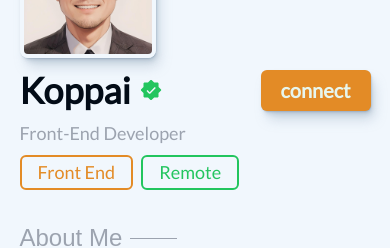
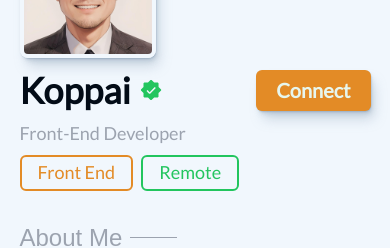
Before and after one commit to K0ppai/Koppai_Portfolio, a React (Vite) app: page / in a window 390 px wide. Shown: the part 179-427 px from the top of the page. Built offline with nearby package versions, Linux system fonts and the light colour scheme; a web font is replaced by a local one.

Commit message:
Add animation for about sec

```diff
--- a/src/components/AboutMe/AboutMe.jsx
+++ b/src/components/AboutMe/AboutMe.jsx
@@ -6,6 +6,7 @@ import { useState } from 'react';
 import Connect from './Connect';
 import ReactModal from 'react-modal';
 import { VscVerifiedFilled } from 'react-icons/vsc';
+import { motion } from 'framer-motion';
 
 const AboutMe = ({ darkMode }) => {
   const [hoveredTech, setHoveredTech] = useState(null);
@@ -37,20 +38,38 @@ const AboutMe = ({ darkMode }) => {
       >
         <Connect closeModal={closeModal} isModalOpen={isModalOpen} />
       </ReactModal>
-      <div className="h-[20vh] w-screen bg-primary_dark md:h-[20vh]" />
-      <div className="relative -top-[17.5vmin] px-[5vmin] md:-top-[5vmax] md:px-[10vmax]">
+      <motion.div
+        className="h-[20vh] w-screen bg-primary_dark md:h-[20vh]"
+        initial={{ y: '-100vh', opacity: 0 }}
+        animate={{ y: 0, opacity: 1 }}
+        transition={{ duration: 1, delay: 0.5 }}
+      />
+      <motion.div
+        className="relative -top-[17.5vmin] px-[5vmin] md:-top-[5vmax] md:px-[10vmax]"
+        initial={{ opacity: 0 }}
+        animate={{ opacity: 1 }}
+        transition={{ duration: 1 }}
+      >
         {/* Profile Image */}
         <figure className="relative flex w-[35vmin] flex-col">
-          <img
+          <motion.img
             src={profile}
             alt="Profile"
             className={`${
               darkMode ? 'shadow-drop-dark' : 'shadow-drop-light'
             } box-border w-[35vmin] rounded-lg border-4 border-bg_light dark:border-bg_dark md:w-[10vmax]`}
+            initial={{ x: '-100vw' }}
+            animate={{ x: 0 }}
+            transition={{ duration: 0.5 }}
           />
         </figure>
         <div className="mt-3 flex items-center justify-between">
-          <div className="flex items-center">
+          <motion.div
+            className="flex items-center"
+            initial={{ x: '-100vw' }}
+            animate={{ x: 0 }}
+            transition={{ duration: 0.7 }}
+          >
             {/* <svg className="h-[4vmax] w-[27vmin]">
               <text
                 x="50%"
@@ -66,29 +85,54 @@ const AboutMe = ({ darkMode }) => {
             <span className="text-4xl font-extrabold">Koppai</span>
             {/* <div className="ml-2 h-3 w-3 rounded-[50%] bg-green-400" /> */}
             <VscVerifiedFilled className="ml-2 text-2xl text-green-500" />
-          </div>
-          <button
+          </motion.div>
+          <motion.button
             className={`${
               darkMode ? 'shadow-drop-dark' : 'shadow-drop-light'
             } flex items-center justify-center rounded-md bg-primary_dark px-4 py-[0.4rem] text-xl font-semibold text-secondary_pale_light transition duration-150 dark:text-text_light`}
             onClick={openModal}
+            whileHover={{ scale: 1.05 }}
+            initial={{ x: '50vw', opacity: 0 }}
+            animate={{ x: 0 , opacity : 1}}
+            transition={{ duration: 1,delay: 1}}
           >
-            <span className="px-1">connect</span>
-          </button>
+            <span className="px-1">Connect</span>
+          </motion.button>
         </div>
-        <p className="mt-2 text-gray-400">Front-End Developer</p>
+        <motion.p
+          className="mt-2 text-gray-400"
+          initial={{ x: '-100vw' }}
+          animate={{ x: 0 }}
+          transition={{ duration: 1 }}
+        >
+          Front-End Developer
+        </motion.p>
         {/* <span className="my-1 text-gray-400">psthu.koppai@gmail.com</span> */}
         {/* Keywords */}
         <div className="mt-2 flex">
-          <span className="mr-2 rounded-md border-2 border-primary_dark px-4 py-[0.1rem] text-primary_dark dark:border-orange-400 dark:text-orange-400">
+          <motion.span
+            className="mr-2 rounded-md border-2 border-primary_dark px-4 py-[0.1rem] text-primary_dark dark:border-orange-400 dark:text-orange-400"
+            initial={{ y: '100vh' }}
+            animate={{ y: 0 }}
+            transition={{ duration: 0.5, delay: 0.7 }}
+          >
             Front End
-          </span>
-          <span className="mr-2 rounded-md border-2 border-green-500 px-4 py-[0.1rem] text-green-500 dark:border-green-400 dark:text-green-400">
+          </motion.span>
+          <motion.span
+            className="mr-2 rounded-md border-2 border-green-500 px-4 py-[0.1rem] text-green-500 dark:border-green-400 dark:text-green-400"
+            initial={{ y: '100vh' }}
+            animate={{ y: 0 }}
+            transition={{ duration: 0.7, delay: 0.7 }}
+          >
             Remote
-          </span>
+          </motion.span>
         </div>
         {/* About Me */}
-        <article>
+        <motion.article
+          initial={{ y: '100vh' }}
+          animate={{ y: 0 }}
+          transition={{ duration: 0.5, delay: 1.5 }}
+        >
           <div className="flex items-center py-8">
             <h1 className="text-2xl text-gray-400">About Me</h1>
             <div className="ml-2 h-[1px] w-[12vmin] bg-gray-400 md:w-[48px]" />
@@ -106,8 +150,8 @@ const AboutMe = ({ darkMode }) => {
             development school located in the US that uses pair programming and project building to
             teach development.
           </p>
-        </article>
-      </div>
+        </motion.article>
+      </motion.div>
       <div className="px-[5vmin] pt-10 md:px-[10vmax]">
         <div className="flex items-center py-8">
           <h1 className="text-2xl text-gray-400">My Skills</h1>
--- a/src/components/NavBar/NavBarDesktop.jsx
+++ b/src/components/NavBar/NavBarDesktop.jsx
@@ -13,6 +13,7 @@ import { AiFillHome, AiOutlineHome } from 'react-icons/ai';
 import PropTypes from 'prop-types';
 import { useState, useEffect } from 'react';
 import { MdOutlineKeyboardArrowLeft } from 'react-icons/md';
+import { motion } from 'framer-motion';
 
 const NavBarDesktop = ({ darkMode, toggleDarkMode }) => {
   const [activeSection, setActiveSection] = useState('about-me');
@@ -60,7 +61,7 @@ const NavBarDesktop = ({ darkMode, toggleDarkMode }) => {
   }, [sections]);
 
   return (
-    <nav
+    <motion.nav
       className={`${
         isNavExpanded ? 'w-[120px]' : 'w-[45px]'
       } fixed right-0 top-1/2 z-[50] hidden -translate-y-1/2 transform rounded-xl text-text_light transition-all duration-500 ease-in-out dark:text-text_dark lg:block`}
@@ -210,7 +211,7 @@ const NavBarDesktop = ({ darkMode, toggleDarkMode }) => {
           </div>
         </NavLink>
       </ul>
-    </nav>
+    </motion.nav>
   );
 };
 
--- a/src/components/NavBar/NavBarMobile.jsx
+++ b/src/components/NavBar/NavBarMobile.jsx
@@ -11,6 +11,7 @@ import { ImSun } from 'react-icons/im';
 import { AiFillHome, AiOutlineHome } from 'react-icons/ai';
 import PropTypes from 'prop-types';
 import { useState, useEffect } from 'react';
+import { motion } from 'framer-motion';
 
 const NavBarMobile = ({ darkMode, toggleDarkMode }) => {
   const [activeSection, setActiveSection] = useState('about-me');
@@ -55,10 +56,13 @@ const NavBarMobile = ({ darkMode, toggleDarkMode }) => {
 
   return (
     <nav className="flex justify-center">
-      <div
+      <motion.div
         className={`${
           darkMode ? 'shadow-drop-dark' : 'shadow-drop-light'
-        } md:bg-opacity-none fixed bottom-4 z-30 flex w-[90vw] md:w-[75vw] items-center justify-center rounded-lg px-2 py-2  text-text_light backdrop-blur-[1rem] dark:bg-bg_dark dark:bg-opacity-30 dark:text-text_dark dark:backdrop-blur-[1rem] lg:hidden lg:bg-bg_light`}
+        } md:bg-opacity-none fixed bottom-4 z-30 flex w-[90vw] items-center justify-center rounded-lg px-2 py-2 text-text_light  backdrop-blur-[1rem] dark:bg-bg_dark dark:bg-opacity-30 dark:text-text_dark dark:backdrop-blur-[1rem] md:w-[75vw] lg:hidden lg:bg-bg_light`}
+        initial={{ y: 100}}
+        animate={{ y: 0}}
+        transition={{ duration: 0.5,delay: 1, ease: 'easeInOut' }}
       >
         <a
           href="#about-me"
@@ -86,10 +90,7 @@ const NavBarMobile = ({ darkMode, toggleDarkMode }) => {
             <BsGrid className="mx-[4vw] text-2xl text-primary_dark" />
           )}
         </a>
-        <button
-          className="flex flex-col items-center justify-center"
-          onClick={toggleDarkMode}
-        >
+        <button className="flex flex-col items-center justify-center" onClick={toggleDarkMode}>
           {darkMode ? (
             <BsFillMoonStarsFill className="mx-[4vw] text-2xl text-primary_dark" />
           ) : (
@@ -115,7 +116,7 @@ const NavBarMobile = ({ darkMode, toggleDarkMode }) => {
             <BsSend className="mx-[4vw] text-2xl text-primary_dark" />
           )}
         </a>
-      </div>
+      </motion.div>
     </nav>
   );
 };
```
